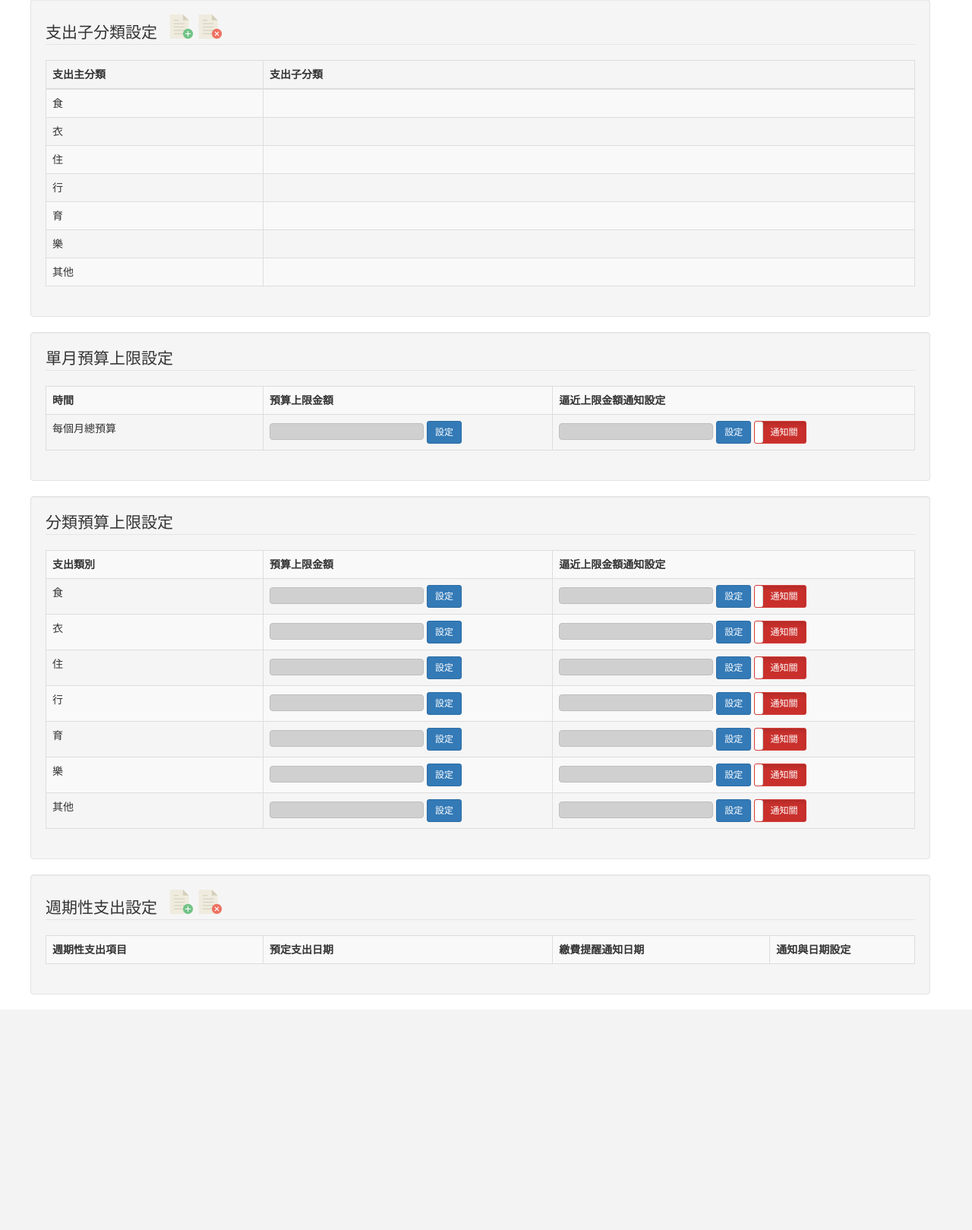
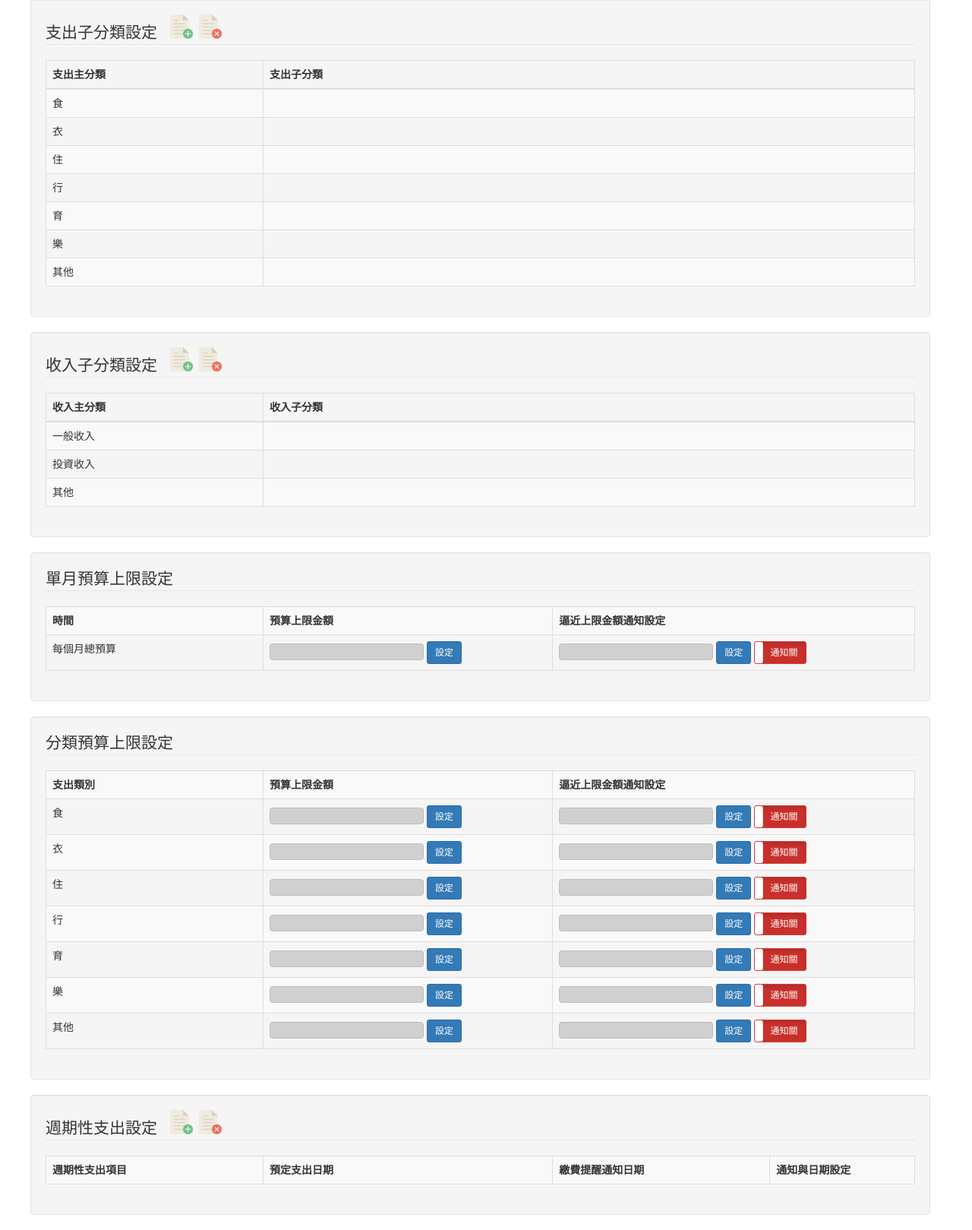
Before and after one commit to KellyHsu/SDM-AccountWebsite, a Django app: page /setting/ in a window 1280 px wide. Shown: the part 307-1926 px from the top of the page at 76% size. Before the commit the page ends 1616 px from the top, so only its background shows below. Run offline with Django 3.2, Linux system fonts and the light colour scheme; the visitor is signed in with stand-in values (Sample User, id 1); data comes from the database, SQL or seed files in the repository; lists and menus that the app fills with data are empty; some libraries are stand-ins or nearby versions.

Commit message:
feature:於setting.html中增加了收入子類別

```diff
--- a/src/templates/setting.html
+++ b/src/templates/setting.html
@@ -674,6 +674,36 @@
 	}
 
 
+		// 送出新增收入子分類的表單
+	function addRevenueSubCategorySubmit(){
+		var mainType = $("#main-type-choose").val();
+		var newSub = $("#new-sub-type").val();
+		//post
+ 		if(newSub){
+            $.ajax({
+                url: "/createSubClassificationInSettingPage/",
+                type:"POST",
+                data: {newSub : newSub, category : mainType},
+                success: function(rowcontent){
+                    $("#table1 tr td:first-child").each(function(){
+						if($(this).attr('id') === mainType ){
+							$(this).next().append(rowcontent);
+							alert("您新增了: " + subType);
+						}
+					});
+                },
+                error: function(){
+                    alert("新增子分類失敗");
+                }
+            });
+        }
+
+	}
+
+
+
+
+
 	// 週期性項目的日期設定按鈕事件
 	$(document).on("click", ".periodic-date-setting", function(){
 		$(this).parent().siblings().addClass("editting");
@@ -968,6 +998,52 @@
                     </form>
                 </div>
 
+                <div class="col-md-12 well">
+                    <legend id="anch1"><span style="margin-right: 10px;">收入子分類設定</span>
+                    	<button type="button" name="btnAddSub" class="edit-img-btn" id="btn-sub-category-add" style="background-image: url(/static/image/add.png);" data-toggle="modal" data-target="#modal-subCategoryofrevenue"></button>
+                    	<button type="button" name="btnDelSub" class="edit-img-btn" id="btn-sub-category-del" style="background-image: url(/static/image/delete.png);"></button>
+                    	<button type="button" class="btn btn-success btn-md sub-category-del-submit" id="sub-category-del-finish">刪除完畢</button>
+                    </legend>
+                    <form>
+					    <p>
+						   <table class="table table-bordered table-striped table-responsive" id="table1">
+						      <thead>
+							     <th class="col-md-3">收入主分類 </th>
+								 <th class="col-md-9">收入子分類 </th>
+							  </thead>
+							  <tbody>
+								  <tr>
+								     <td id="food">一般收入</td>
+									 <td>
+										{% for general_revenue in general_revenue_list %}
+									    	<button type="button" class="btn btn-link btn-md sub-category">{{ general_revenue.name }}</button>
+										{% endfor %}
+									</td>
+								  </tr>
+								  <tr>
+								     <td id="clothing">投資收入</td>
+								     <td>
+										{% for investment_revenue in investment_revenue_list %}
+								     		<button type="button" class="btn btn-link btn-md sub-category">{{ investment_revenue.name }}</button>
+										{% endfor %}
+									 </td>
+								  </tr>
+								  <tr>
+								     <td id="housing">其他</td>
+								     <td>
+										{% for other_revenue in other_revenue_list %}
+							     			<button type="button" class="btn btn-link btn-md sub-category">{{ other_revenue.name }}</button>
+								     	{% endfor %}
+									 </td>
+								  </tr>
+							  </tbody>
+						   </table>
+						</p>
+                    </form>
+                </div>
+
+
+
 				<div class="col-md-12 well">
                     <legend id="anch1"><span style="margin-right: 10px;">單月預算上限設定</span>
                     </legend>
@@ -1178,6 +1254,41 @@
 	</div>
     <!-- /.modal -->
 
+		<!-- Modal 增加收入子分類 -->
+	<div class="modal fade" id="modal-subCategoryofrevenue" role="dialog">
+	    <div class="modal-dialog">
+	        <!-- Modal content-->
+	        <div class="modal-content">
+	            <div class="modal-header">
+	                <button type="button" class="close" data-dismiss="modal">&times;</button>
+	                <h4 class="modal-title">新增子分類</h4>
+	            </div> <!-- /.modal-header -->
+
+	            <div class="modal-body" id="sectest">
+					<div class="form-group">
+						<label for="main-type-choose">主分類選擇</label>
+						<select class="form-control" id="main-type-choose">
+							<option value="general_revenue">一般收入</option>
+							<option value="investment_revenue">投資收入</option>
+							<option value="other_revenue">其他</option>
+						</select>
+					</div>
+					<div class="form-group">
+						<label for="new-sub-type">子分類</label>
+						<input type="text" class="form-control" id="new-sub-type" placeholder="新子分類">
+					</div>
+				</div> <!-- /.modal-body -->
+
+	            <div class="modal-footer">
+	                <button type="button" class="btn btn-default modal-btn" data-dismiss="modal" id="modal-subCategory-submit" onclick="addRevenueSubCategorySubmit()">確定</button>
+	                <button type="button" class="btn btn-default modal-btn" data-dismiss="modal">取消</button>
+	            </div> <!-- /.modal-footer -->
+	        </div>
+	    </div>
+	</div>
+    <!-- /.modal -->
+
+
 	<!-- Modal [[新增]]週期性支出項目 -->
 	<div class="modal fade" id="modal-periodic" role="dialog">
 	    <div class="modal-dialog">
```
